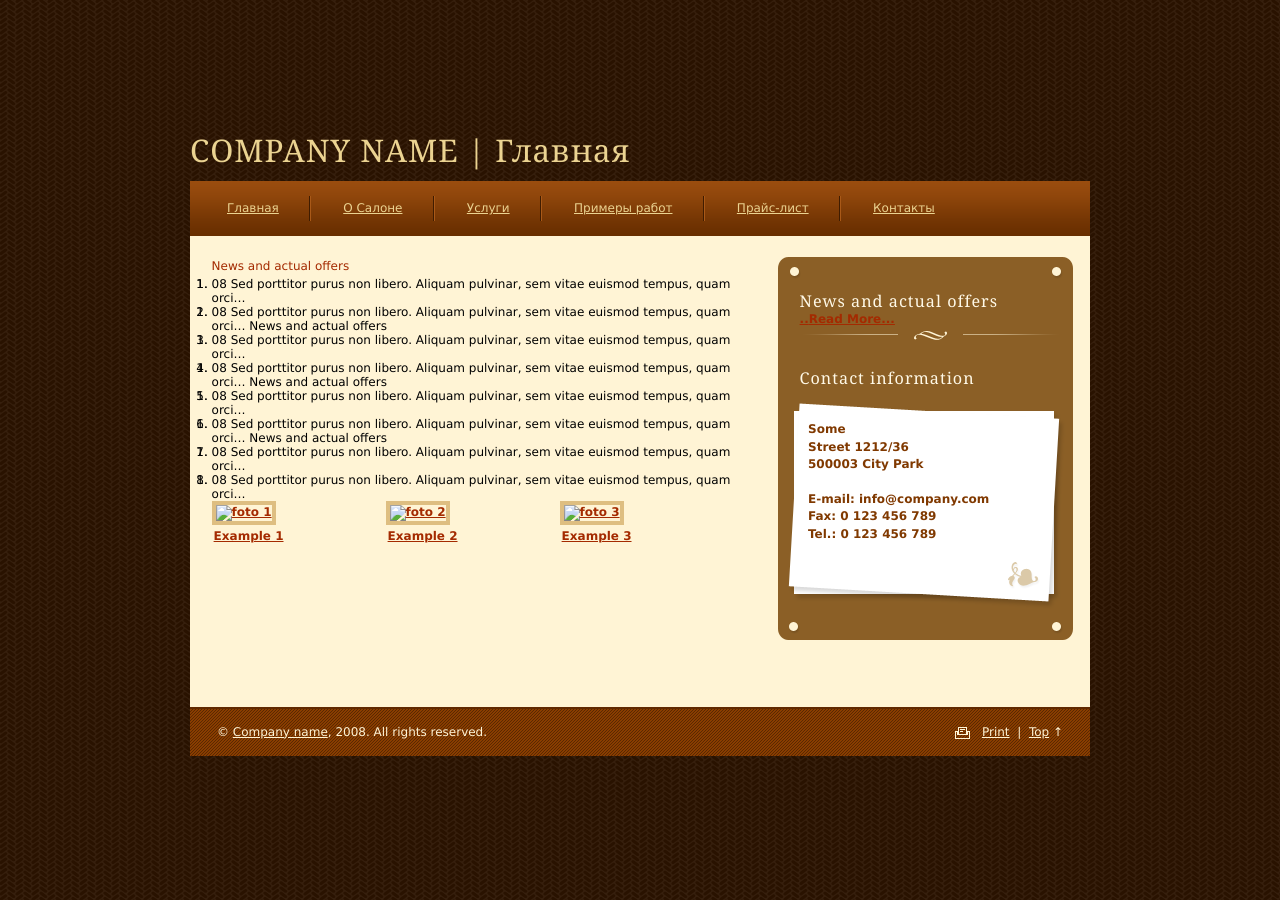
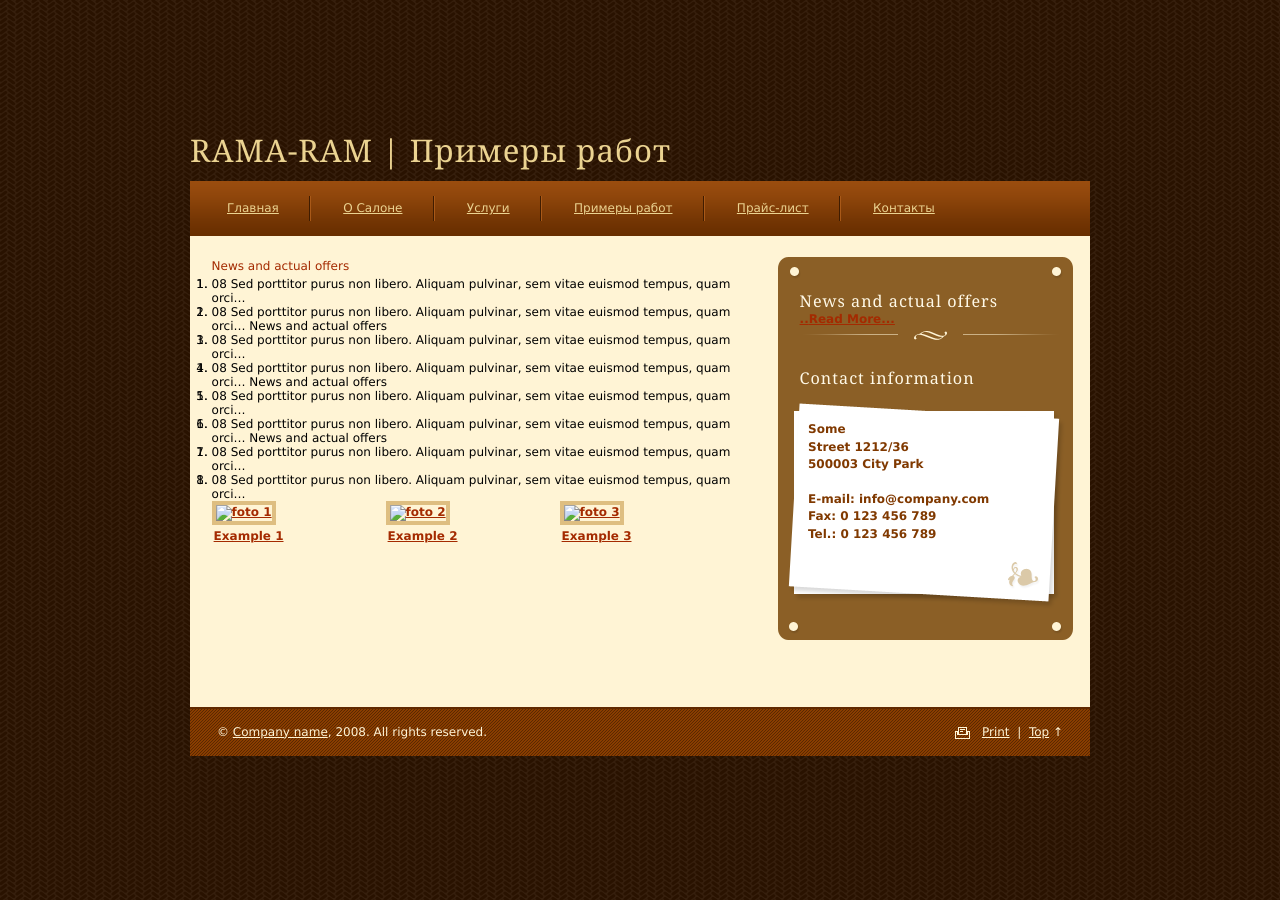
Before and after one commit to hairstyle/hairstyle.github.com, a Jekyll site: the page built from gallery.md, in a window 1280 px wide. Built offline with Jekyll 4.4.1, drawn with Linux system fonts in a browser that asks for light colours.

Commit message:
Publishing

```diff
--- a/_layouts/default.html
+++ b/_layouts/default.html
@@ -23,7 +23,7 @@
 <body>
 <div id="top">&nbsp;</div>
 <div class="wrapper">
-		<h1><a href="/">COMPANY NAME</a> |  {{ page.title }}</h1>
+		<h1><a href="/">RAMA-RAM</a> |  {{ page.title }}</h1>
 		<a href="#skip-menu" class="hidden">Skip menu</a>
 		{% include nav.html %}
 <hr class="noscreen" />
--- a/gallery.md
+++ b/gallery.md
@@ -1,6 +1,6 @@
 ---
 layout: default
-title: Главная
+title: Примеры работ
 ---
 News and actual offers
 25. 4. 08
```
